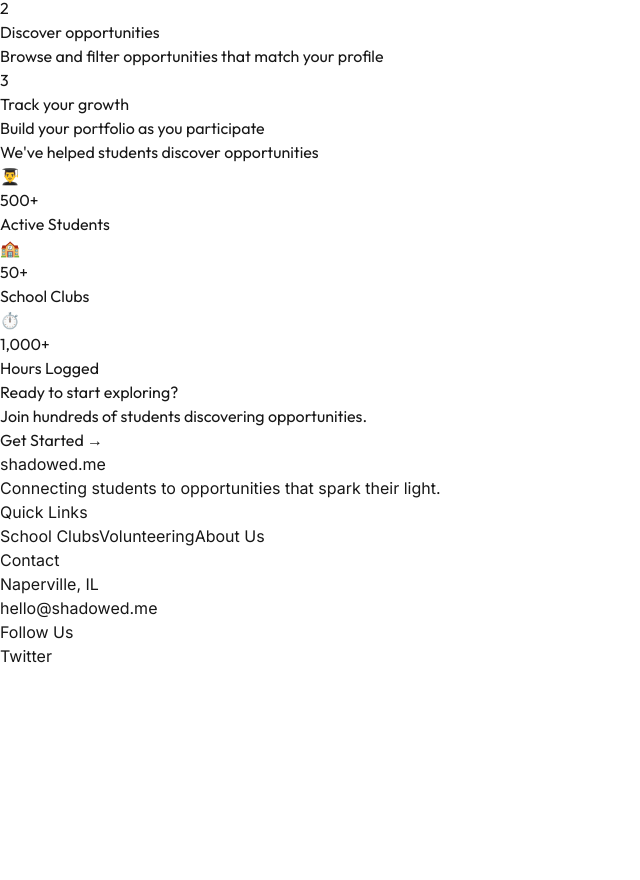
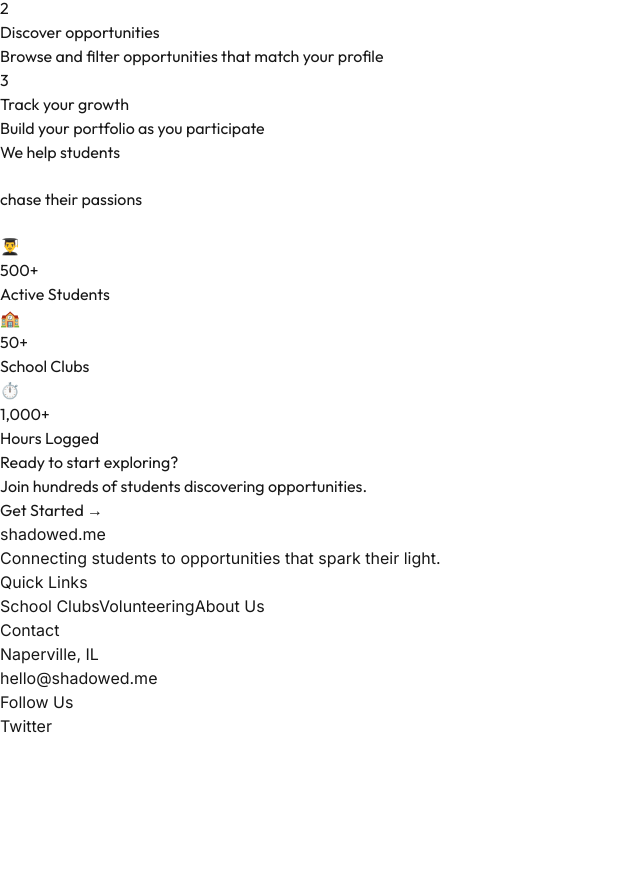
Before and after one commit to thetinfoilhat/shadowed.me, a Next.js app in the folder shadowed.me/: page / in a window 1280 px wide. Shown: the part 3177-4057 px from the top of the page, without its empty margins (0-640 px from the left). Built offline with nearby package versions, Linux system fonts and the light colour scheme; no server answers.

Commit message:
added the disappearing words taht cycle through

```diff
--- a/shadowed.me/src/app/page.tsx
+++ b/shadowed.me/src/app/page.tsx
@@ -1,8 +1,68 @@
 'use client';
-import { motion } from 'framer-motion';
+import { motion, AnimatePresence } from 'framer-motion';
 import Link from 'next/link';
 import CountUp from 'react-countup';
 import { useState, useEffect } from 'react';
+
+// Animated text component that cycles between phrases
+const AnimatedHeadline = () => {
+  const phrases = [
+    "find free opportunities",
+    "discover their interests",
+    "chase their passions"
+  ];
+
+  const [currentIndex, setCurrentIndex] = useState(0);
+
+  useEffect(() => {
+    const interval = setInterval(() => {
+      setCurrentIndex((prevIndex) => (prevIndex + 1) % phrases.length);
+    }, 2500); // Slightly faster transitions
+
+    return () => clearInterval(interval);
+  }, []);
+
+  return (
+    <motion.div
+      className="text-4xl font-bold text-center mb-32"
+      initial={{ opacity: 0, y: 20 }}
+      whileInView={{ opacity: 1, y: 0 }}
+      viewport={{ once: true }}
+    >
+      <div className="flex justify-center items-center">
+        <h2 className="flex flex-wrap justify-center items-center">
+          <span className="text-[#0A2540] mr-2">We help students</span>
+          <span className="relative inline-block text-[#2A8E9E] overflow-hidden" style={{ minWidth: '450px', height: '70px', display: 'flex', alignItems: 'center' }}>
+            <AnimatePresence mode="wait">
+              <motion.span
+                key={currentIndex}
+                className="absolute left-0 whitespace-nowrap"
+                initial={{ opacity: 0, filter: "blur(8px)" }}
+                animate={{ opacity: 1, filter: "blur(0px)" }}
+                exit={{ opacity: 0, filter: "blur(8px)" }}
+                transition={{
+                  opacity: { duration: 0.7, ease: "easeInOut" },
+                  filter: { duration: 0.7, ease: "easeInOut" }
+                }}
+              >
+                {phrases[currentIndex]}
+              </motion.span>
+            </AnimatePresence>
+          </span>
+        </h2>
+      </div>
+
+      {/* Animated underline */}
+      <motion.div
+        className="h-1 bg-gradient-to-r from-[#2A8E9E] to-[#38BFA1] rounded-full mx-auto mt-6"
+        initial={{ width: 0 }}
+        whileInView={{ width: "240px" }}
+        transition={{ duration: 0.8, delay: 0.2 }}
+        viewport={{ once: true }}
+      />
+    </motion.div>
+  );
+};
 
 // Custom synchronized counter component
 const SyncedCounters = () => {
@@ -550,14 +610,7 @@ export default function Home() {
         <div className="absolute top-1/2 left-0 -translate-x-1/2 -translate-y-1/2 w-64 h-64 rounded-full bg-gradient-to-br from-[#2A8E9E]/10 to-transparent blur-3xl"></div>
         <div className="absolute top-1/3 right-0 translate-x-1/2 -translate-y-1/2 w-80 h-80 rounded-full bg-gradient-to-br from-[#38BFA1]/10 to-transparent blur-3xl"></div>
 
-        <motion.h2
-          className="text-4xl font-bold text-center text-[#0A2540] mb-32"
-          initial={{ opacity: 0, y: 20 }}
-          whileInView={{ opacity: 1, y: 0 }}
-          viewport={{ once: true }}
-        >
-          We&apos;ve helped students discover opportunities
-        </motion.h2>
+        <AnimatedHeadline />
 
         <SyncedCounters />
       </div>
```
